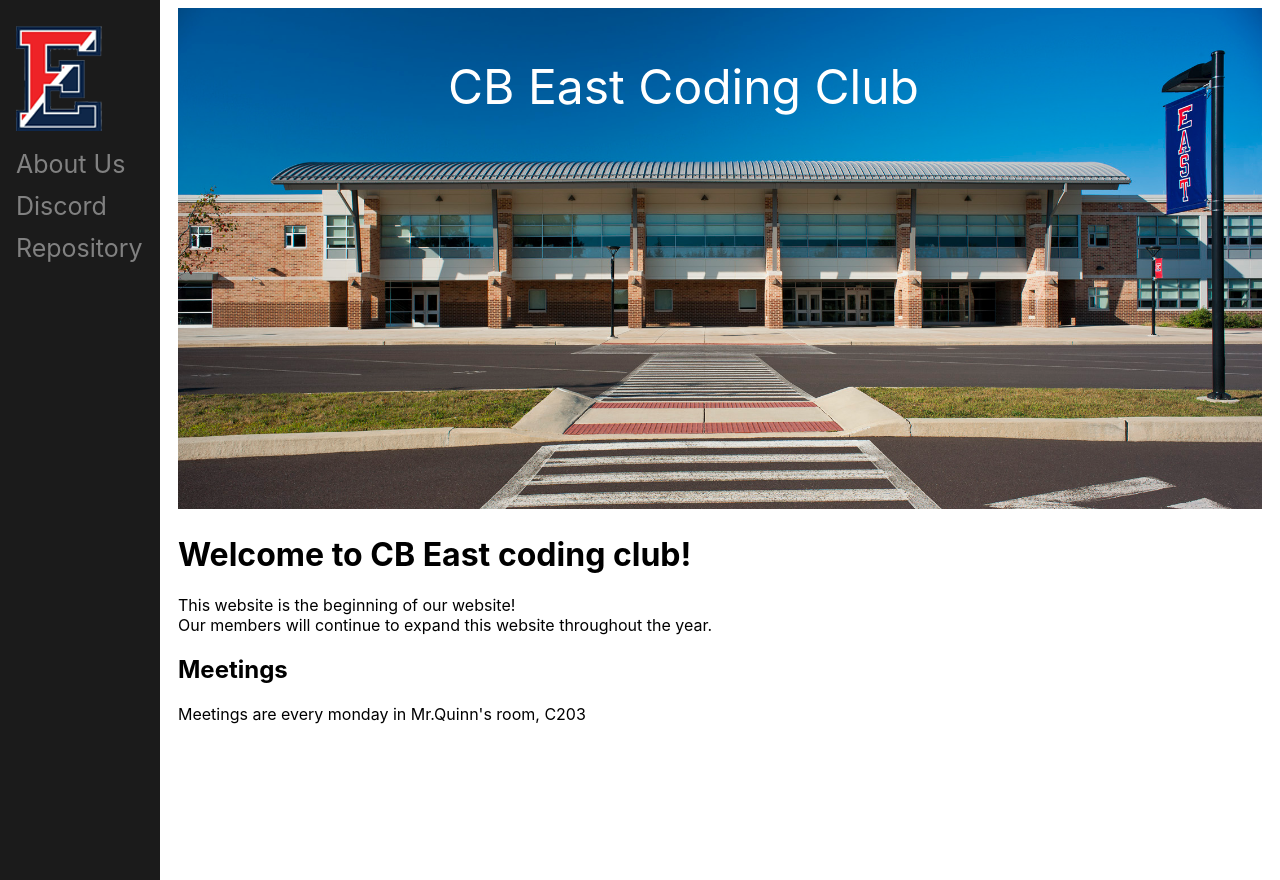
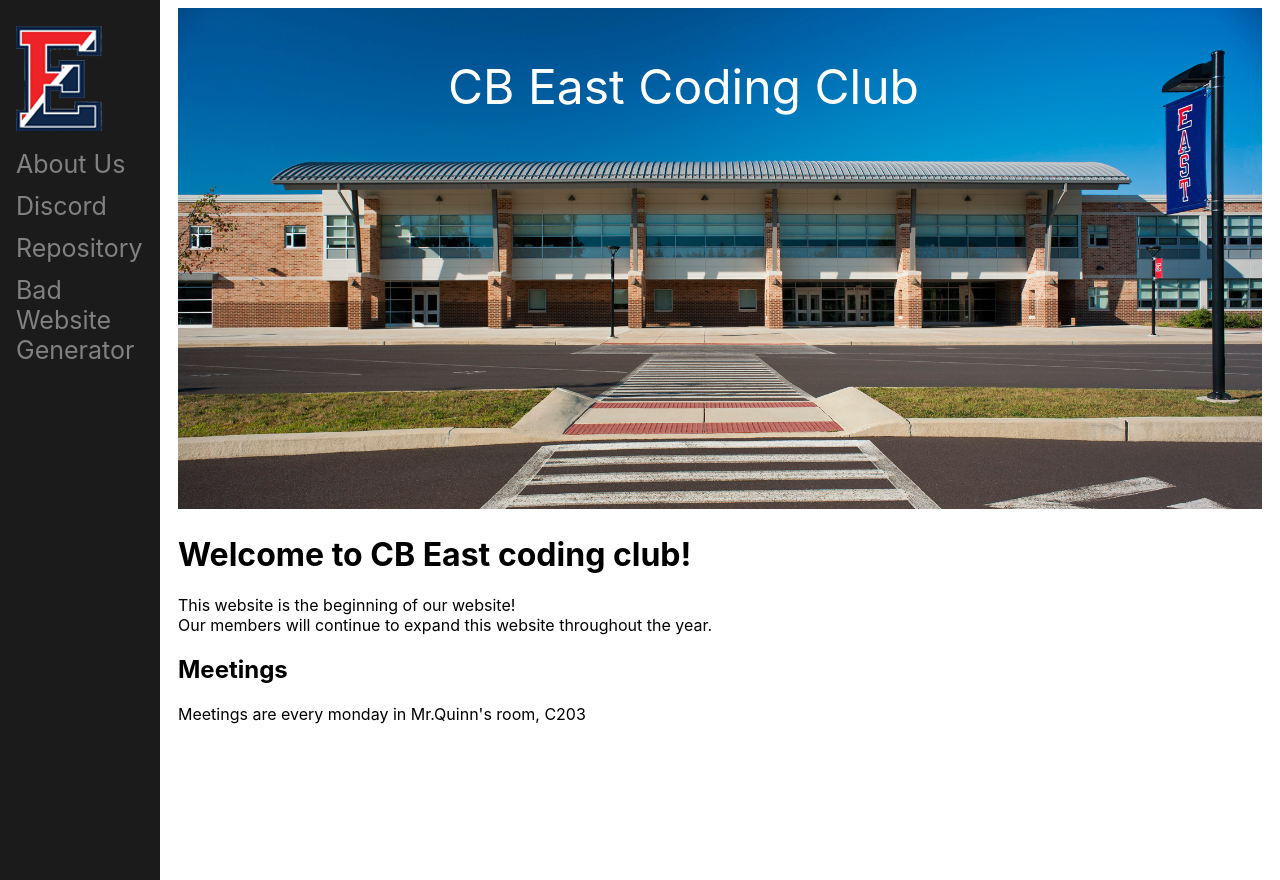
Before and after one commit to JonZavialov/cbeast, a Flask app: page / in a window 1280 px wide. Run offline with Flask 2, Linux system fonts and the light colour scheme.

Commit message:
bad website generator

```diff
--- a/templates/index.html
+++ b/templates/index.html
@@ -12,6 +12,7 @@
   <a href="/aboutus">About Us</a>
   <a href="https://discord.gg/3VYtKqKmyu">Discord</a>
   <a href="https://github.com/JonZavialov/cbeast" target="_blank">Repository</a>
+  <a href="https://cbsouthcoding.com/" target="_blank">Bad Website Generator</a>
 </div>
 <div class="main">
   <div class="gallery">
```
